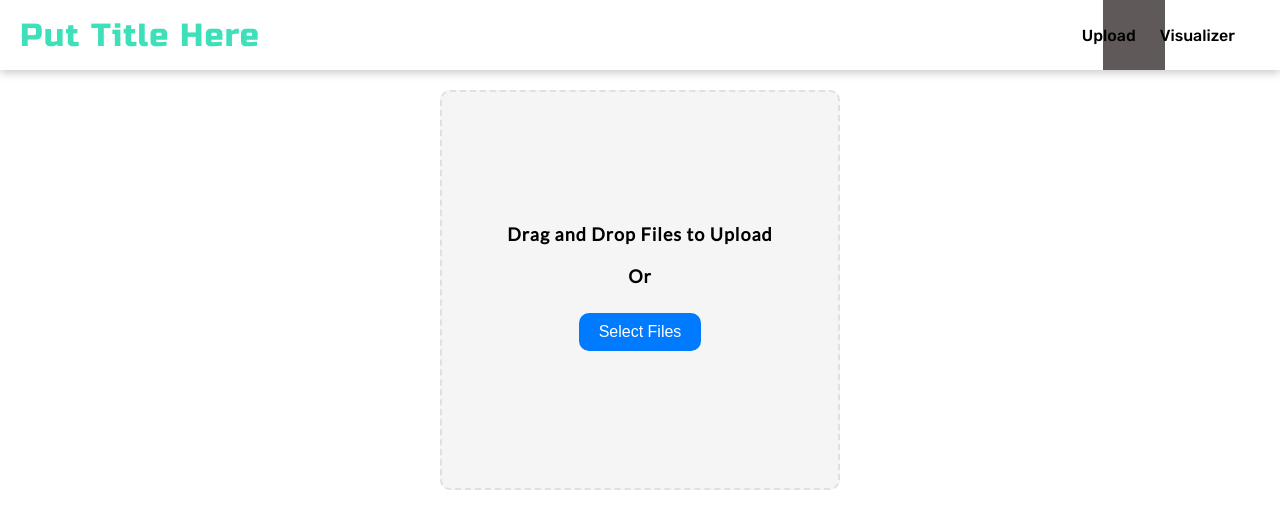
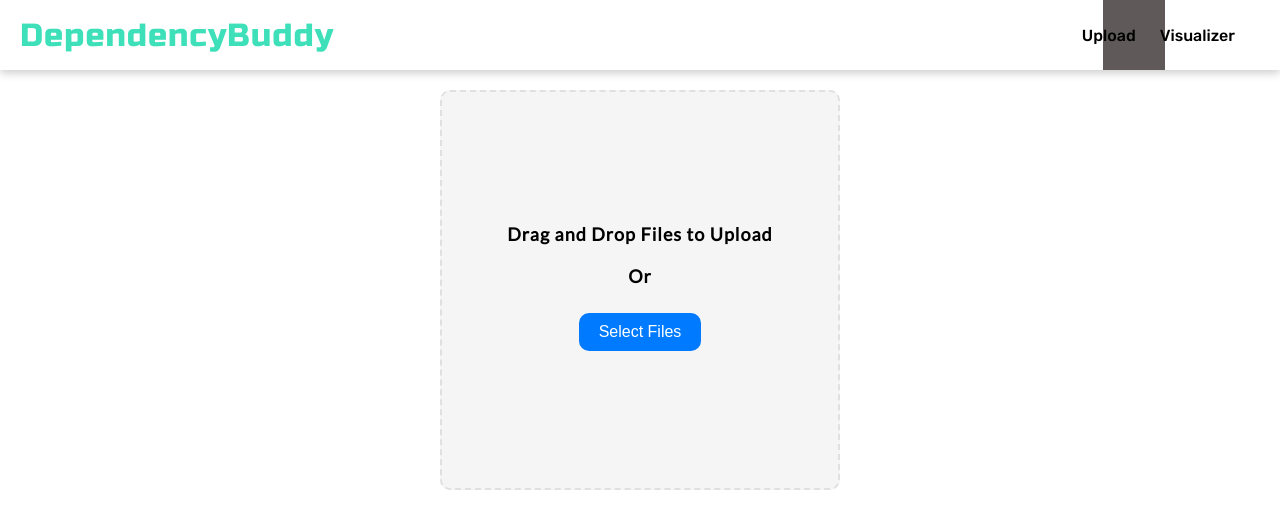
Before and after one commit to vsahni3/CodeFlow, a React (Create React App) app in the folder frontend/codevisualapp/: page /dragdrop in a window 1280 px wide. Shown: the top 528 px of the page. Built offline with nearby package versions, Linux system fonts and the light colour scheme.

Commit message:
Update NavBar.js

```diff
--- a/frontend/codevisualapp/src/NavBar.js
+++ b/frontend/codevisualapp/src/NavBar.js
@@ -5,7 +5,7 @@ export default function NavBar() {
     return (
         <nav className="nav">
             <Link to="/" >
-                <p className="navbar_title">Put Title Here</p>
+                <p className="navbar_title">DependencyBuddy</p>
             </Link>
             <ul>
                 <CustomLink className='navbar_chat' to="/dragdrop">Upload</CustomLink>
```
